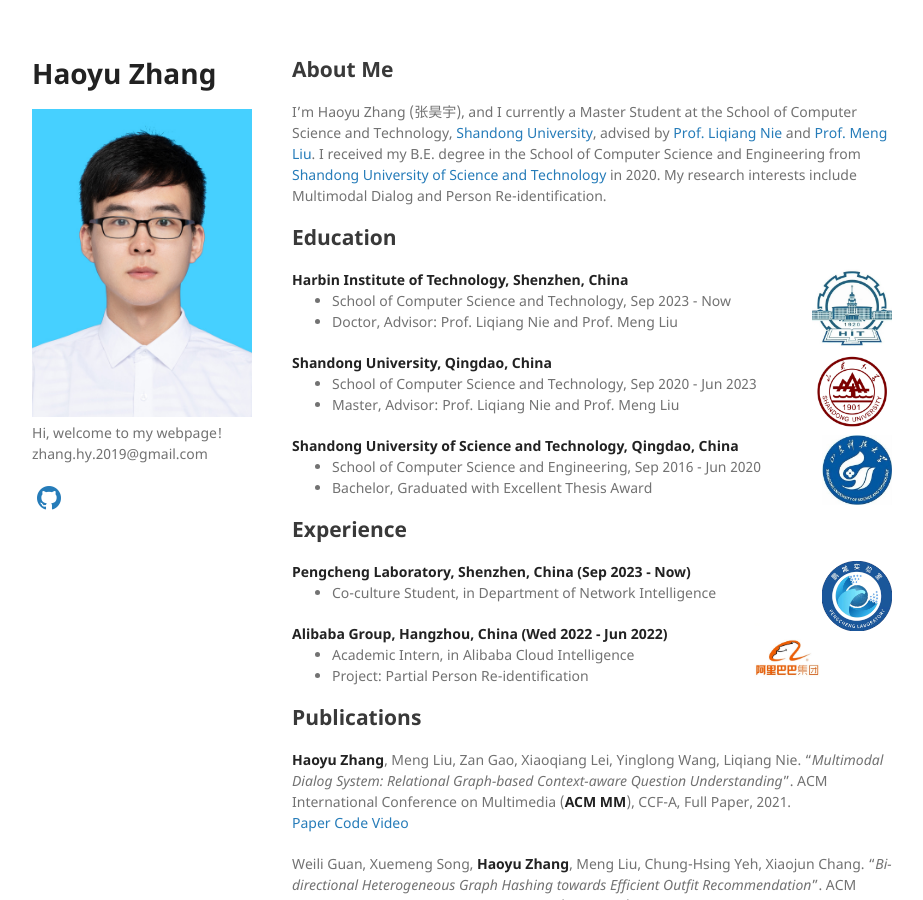
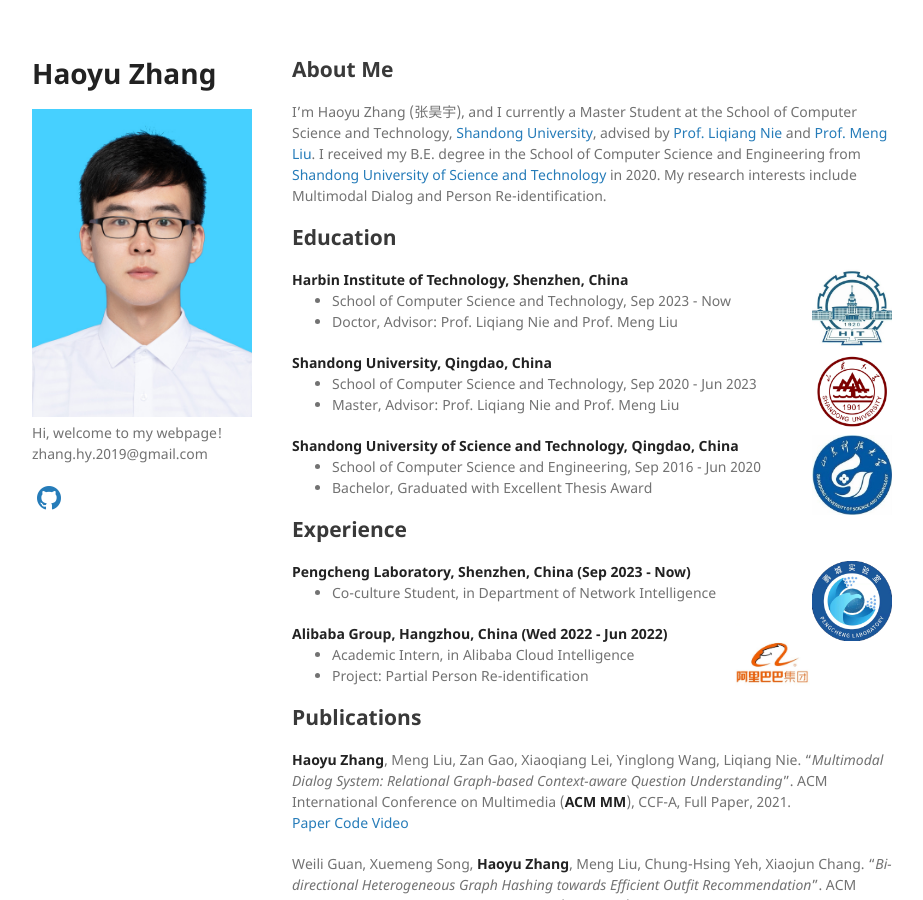
Before and after one commit to Hyu-Zhang/Hyu-Zhang.github.io, a Jekyll site: the page built from index.md, in a window 1280 px wide and 900 px high. Shown: the whole window, without its empty margins (178-1101 px from the left). Built offline with Jekyll 4.4.1, drawn with Linux system fonts in a browser that asks for light colours; a style sheet for code colours, icons or effects is not loaded; our own code applies the rules of GitHub Pages for plain Markdown files.

Commit message:
Update index.md

```diff
--- a/index.md
+++ b/index.md
@@ -34,7 +34,7 @@
 <div align="left">
         <strong> Shandong University of Science and Technology, Qingdao, China</strong>
           <a target="_blank" rel="external">
-            <img border="0" src="sdust_logo.jpg" align="right" width="70" height="70">
+            <img border="0" src="sdust_logo.jpg" align="right" width="80" height="80">
           </a>
         <ul>
         <li>
@@ -48,7 +48,7 @@
 <div align="left">
         <strong> Pengcheng Laboratory, Shenzhen, China  (Sep 2023 - Now) </strong>
           <a target="_blank" rel="external">
-            <img border="0" src="pc_logo.jpg" align="right" width="70">
+            <img border="0" src="pc_logo.jpg" align="right" width="80" height="80">
           </a>
         <ul>
         <li>
@@ -59,7 +59,7 @@
 <div align="left">
         <strong> Alibaba Group, Hangzhou, China  (Wed 2022 - Jun 2022) </strong>
           <a target="_blank" rel="external">
-            <img border="0" src="alibaba_white.jpg" align="right" width="70">
+            <img border="0" src="alibaba_white.jpg" align="right" width="80" height="80">
           </a>
         <ul>
         <li>
```
